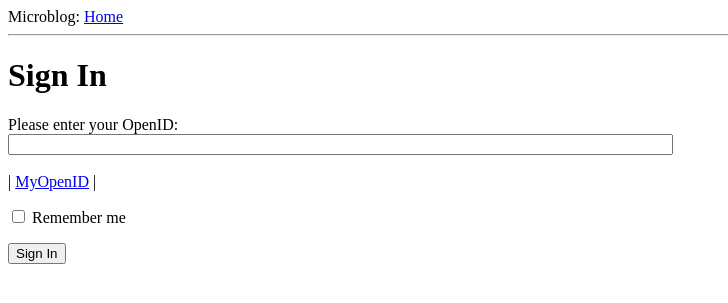
After one commit to kurlova/flask-microblog, a Flask app: page /login in a window 1280 px wide. The commit adds this page. Shown: the top 303 px of the page, without its empty margins (0-728 px from the left). Run offline with Flask 2, Linux system fonts and the light colour scheme.

Commit message:
Implemented login with OpenID (lesson 3)

```diff
--- /dev/null
+++ b/config.py
@@ -0,0 +1,5 @@
+WTF_CSRF_ENABLED = True
+SECRET_KEY = 'very_reliable_key'
+OPENID_PROVIDERS = [
+    {'name': 'MyOpenID', 'url': 'https://www.myopenid.com'}
+]
--- a/microblog/__init__.py
+++ b/microblog/__init__.py
@@ -2,6 +2,7 @@ from flask import Flask
 
 
 app = Flask(__name__)  # creates the application object (of class Flask)
+app.config.from_object('config')
 
 # Views module needs to import the app variable defined in this script.
 # That's why we import app here, not in the beginning
--- /dev/null
+++ b/microblog/forms.py
@@ -0,0 +1,8 @@
+from flask_wtf import Form
+from wtforms import StringField, BooleanField
+from wtforms.validators import DataRequired
+
+
+class LoginForm(Form):
+    openid = StringField('openid', validators=[DataRequired()])
+    remember_me = BooleanField('remember_me', default=False)
--- a/microblog/templates/base.html
+++ b/microblog/templates/base.html
@@ -11,6 +11,15 @@
 <body>
     <div>Microblog: <a href="/index">Home</a></div>
     <hr>
+    {% with messages = get_flashed_messages() %}
+    {% if messages %}
+    <ul>
+        {% for message in messages %}
+        <li>{{ message }} </li>
+        {% endfor %}
+    </ul>
+    {% endif %}
+    {% endwith %}
     {% block content %}{% endblock %}
 </body>
 </html>
--- /dev/null
+++ b/microblog/templates/login.html
@@ -0,0 +1,33 @@
+<!-- extend from base layout -->
+{% extends "base.html" %}
+
+{% block content %}
+<script type="text/javascript">
+    function set_openid(openid, pr){
+        u = openid.search('<username>')
+        if (u != -1) {
+            // openid requires username
+            user = prompt('Enter your ' + pr + 'username:')
+            openid = openid.substr(0, u) + user
+        }
+        form = document.forms['login'];
+        form.elements['openid'].value = openid
+    }
+</script>
+<h1>Sign In</h1>
+<form action="" method="post" name="login">
+    {{ form.hidden_tag() }}
+    <p>
+        Please enter your OpenID:<br>
+        {{ form.openid(size=80) }}<br>
+        {% for error in form.openid.errors %}
+        <span style="color: red;">[{{ error }}]</span>
+        {% endfor %}<br>
+        |{% for pr in providers %}
+        <a href="javascript::set_openid('{{ pr.url }}', '{{pr.name}}');">{{ pr.name }}</a> |
+        {% endfor %}
+    </p>
+    <p>{{ form.remember_me }} Remember me</p>
+    <p><input type="submit" value="Sign In"></p>
+</form>
+{% endblock %}
--- a/microblog/views.py
+++ b/microblog/views.py
@@ -1,10 +1,13 @@
-from flask import render_template
+from flask import render_template, flash, redirect
 from microblog import app
+from .forms import LoginForm
+
 
 @app.route('/')
 @app.route('/index')
 def index():
     # return "Hello, world!"
+
     user = {'nickname': 'Yelena'}
     posts = [
         {
@@ -21,3 +24,17 @@ def index():
                            title='Home',
                            user=user,
                            posts=posts)
+
+@app.route('/login', methods=['GET', 'POST'])
+def login():
+    form = LoginForm()
+    if form.validate_on_submit():
+        flash('Login requested for OpenID="{0}", remember_me={1}'.format(form.openid.data,
+                                                                         str(form.remember_me.data)))
+
+        return redirect('/index')
+
+    return render_template('login.html',
+                           title='Sign In',
+                           form=form,
+                           providers=app.config['OPENID_PROVIDERS'])
```
